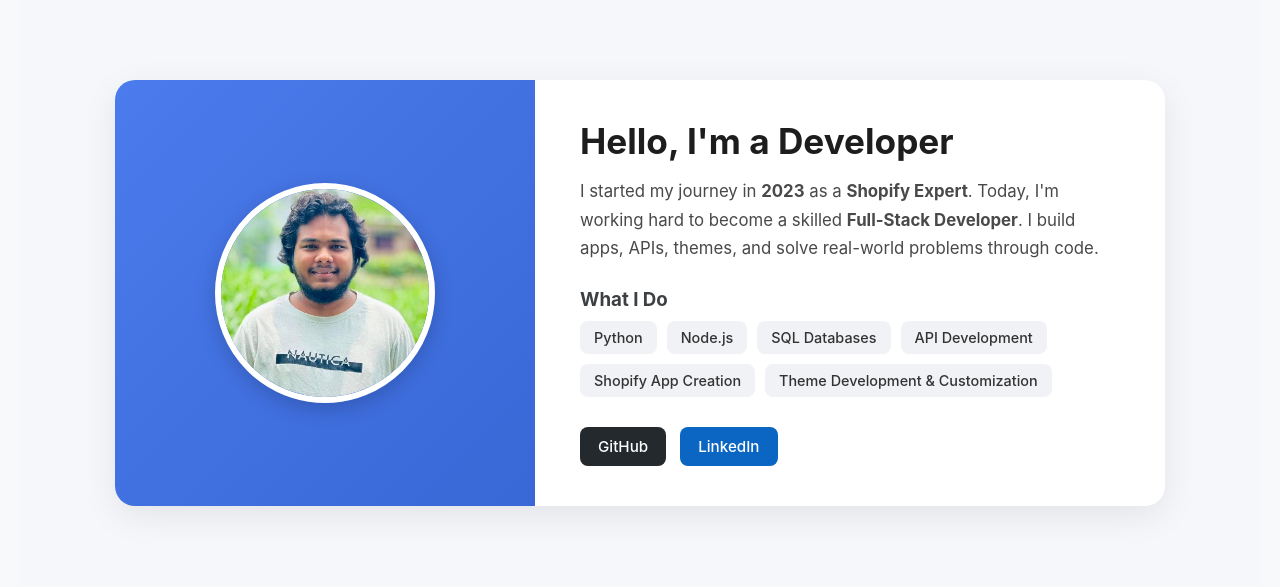
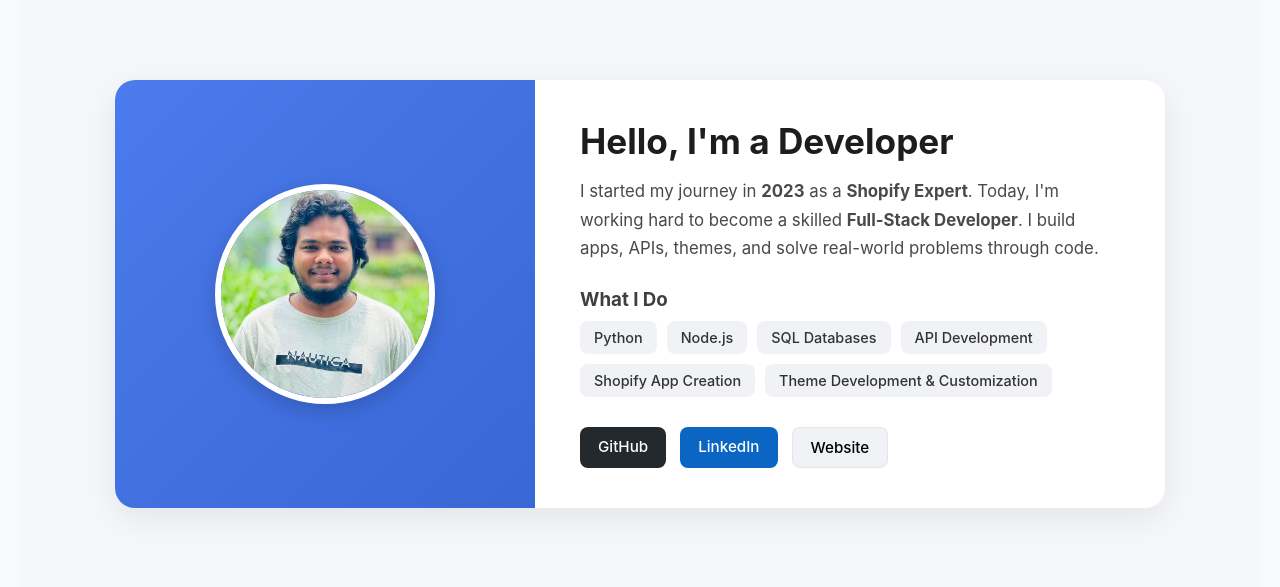
Before and after one commit to osama2kabdullah/kommodo-download, a Flask app: page /about in a window 1280 px wide. Shown: the part 110-697 px from the top of the page. Run offline with Flask 3, Linux system fonts and the light colour scheme.

Commit message:
about page has website link added

```diff
--- a/app/static/style.css
+++ b/app/static/style.css
@@ -195,6 +195,15 @@ body {
 
 .social-btn.twitter {
   background: #1da1f2;
+}
+
+.social-btn.website {
+  background: #f0f2f5;
+  color: black;
+  border: 1px solid;
+}
+.social-btn.website{
+  border-color: rgba(0, 0, 0, 0.05);
 }
 
 .social-btn:hover {
--- a/app/templates/about.html
+++ b/app/templates/about.html
@@ -61,8 +61,9 @@
 
           <!-- Social links -->
           <div class="about-socials">
-            <a href="#" class="social-btn github">GitHub</a>
-            <a href="#" class="social-btn linkedin">LinkedIn</a>
+            <a href="https://github.com/osama2kabdullah" target="_blank" class="social-btn github">GitHub</a>
+            <a href="https://www.linkedin.com/in/md-abdullah-9121b5228/" target="_blank" class="social-btn linkedin">LinkedIn</a>
+            <a href="https://www.osama-abdullah.com/" target="_blank" class="social-btn website">Website</a>
           </div>
         </div>
       </div>
```
